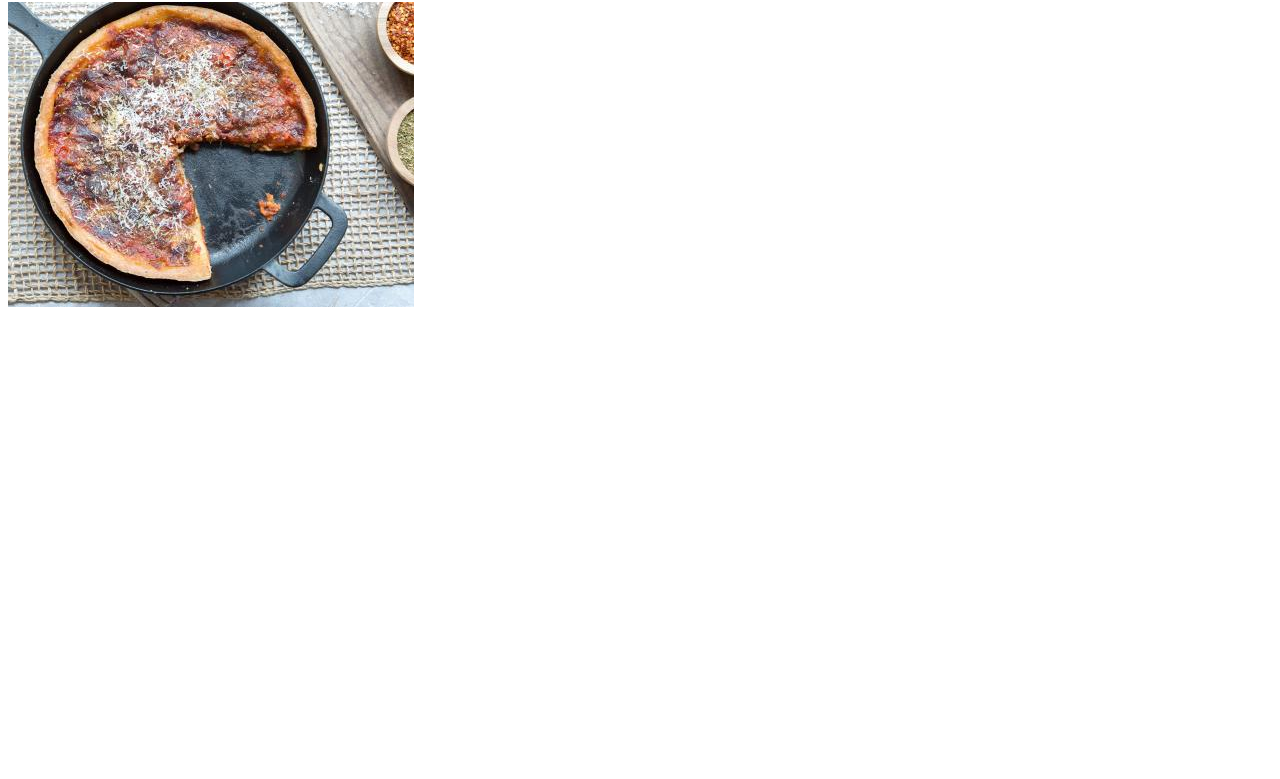
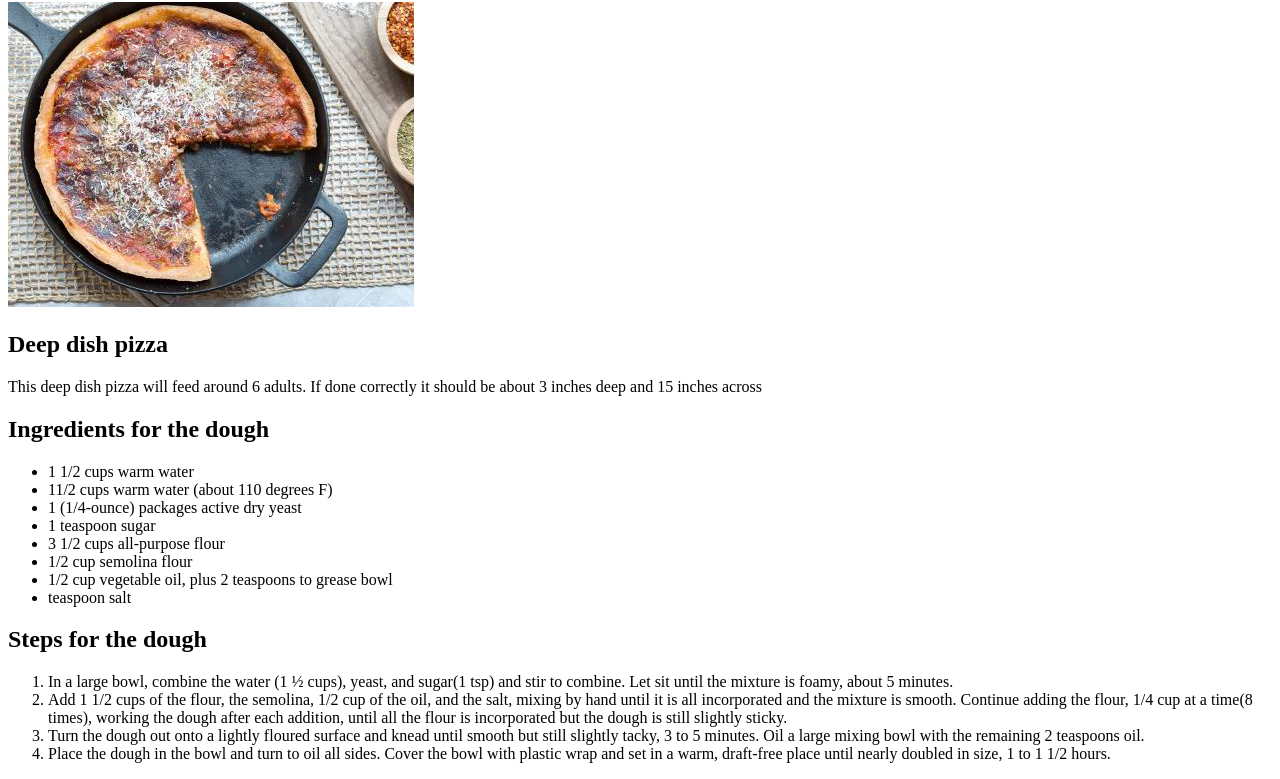
Before and after one commit to Z0rdlord/odin-recipes, a plain HTML site: page recipes/deepdish.html in a window 1280 px wide. Shown: the part 78-857 px from the top of the page. Before the commit the page ends 800 px from the top, so only its background shows below. Drawn offline with Linux system fonts and the light colour scheme.

Commit message:
finished updating the recipies with text and lists

```diff
--- a/recipes/deepdish.html
+++ b/recipes/deepdish.html
@@ -9,7 +9,28 @@
 <body>
     <h1>Deep Dish Pizza from Scratch</h1>
     <img src="../imgs/pizzapic.jpeg">
-
+    <h2>Deep dish pizza </h2>
+    <p>
+        This deep dish pizza will feed around 6 adults. If done correctly it should be about 3 inches deep and 15 inches across
+    </p>
+    <h2>Ingredients for the dough</h2>
+        <ul>
+            <li>1 1/2 cups warm water</li>
+            <li>11/2 cups warm water (about 110 degrees F)</li>
+            <li>1 (1/4-ounce) packages active dry yeast</li>
+            <li>1 teaspoon sugar</li>
+            <li>3 1/2 cups all-purpose flour</li>
+            <li>1/2 cup semolina flour</li>
+            <li>1/2 cup vegetable oil, plus 2 teaspoons to grease bowl</li>
+            <li>teaspoon salt    </li>
+        </ul>
+    <h2>Steps for the dough</h2>
+        <ol>
+            <li>In a large bowl, combine the water (1 ½ cups), yeast, and sugar(1 tsp) and stir to combine. Let sit until the mixture is foamy, about 5 minutes.</li>
+            <li>Add 1 1/2 cups of the flour, the semolina, 1/2 cup of the oil, and the salt, mixing by hand until it is all incorporated and the mixture is smooth. Continue adding the flour, 1/4 cup at a time(8 times), working the dough after each addition, until all the flour is incorporated but the dough is still slightly sticky.</li>
+            <li>Turn the dough out onto a lightly floured surface and knead until smooth but still slightly tacky, 3 to 5 minutes. Oil a large mixing bowl with the remaining 2 teaspoons oil.</li>
+            <li>Place the dough in the bowl and turn to oil all sides. Cover the bowl with plastic wrap and set in a warm, draft-free place until nearly doubled in size, 1 to 1 1/2 hours.</li>
+        </ol>
 
 
 
```
Also changed, not shown: recipes/chickenwaffles.html (+16 -0 lines), recipes/potroast.html (+23 -0 lines).
